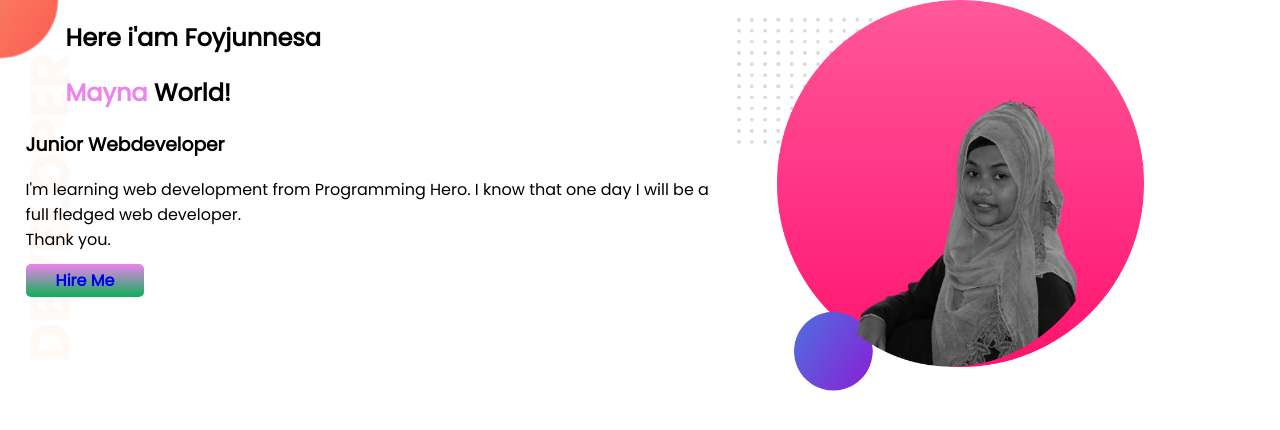
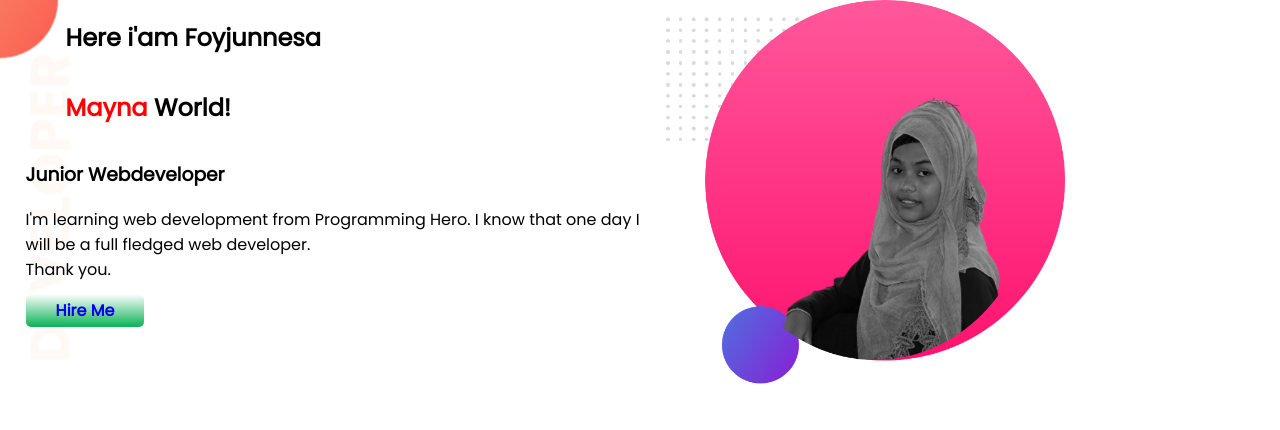
Before and after one commit to foyjunnesa/developer-portfolio, a plain HTML site: page index.html in a window 1280 px wide. Drawn offline with Linux system fonts and the light colour scheme.

Commit message:
updated website

```diff
--- a/style.css
+++ b/style.css
@@ -3,25 +3,27 @@ body{
     margin: 0%
 }
 h1{
-    50px;
+      height:  50px;
     margin-left: 40px;
 }
 .violet-color{
-  color: violet;
+  color: red
 }
  section{
      display: flex;
  }
    .half-width{
-       50%;
+      width:  50%;
        padding-left:2%;
    }
    .half-width img{
-       width: 75%;
+       width: 65%;
    }
    .link-button{
+
+       text-shadow: teal;
        text-decoration: none;
-       background-image:linear-gradient(violet,rgb(11, 177, 86));
+       background-image:linear-gradient(white,rgb(11, 177, 86));
        padding: 5px 30px;
        font-weight: 700;
        border-radius: 5px;
```
Also changed, not shown: images/Bat.jpg (added), images/bat.png (added).
